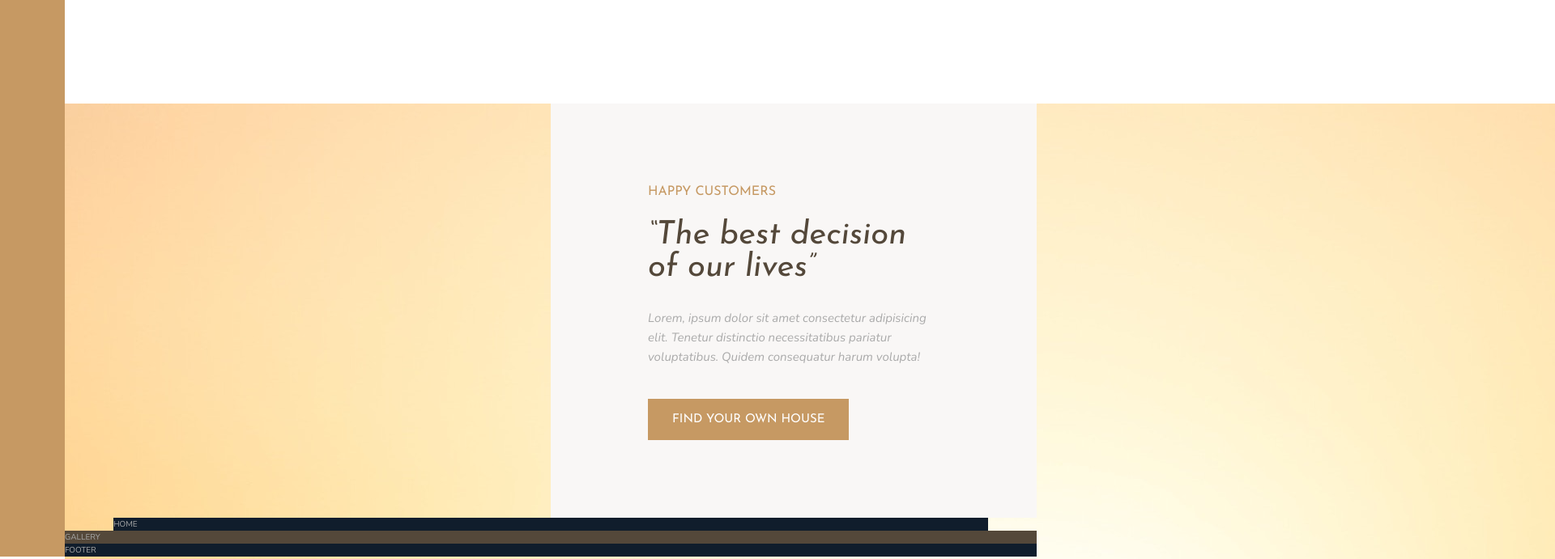
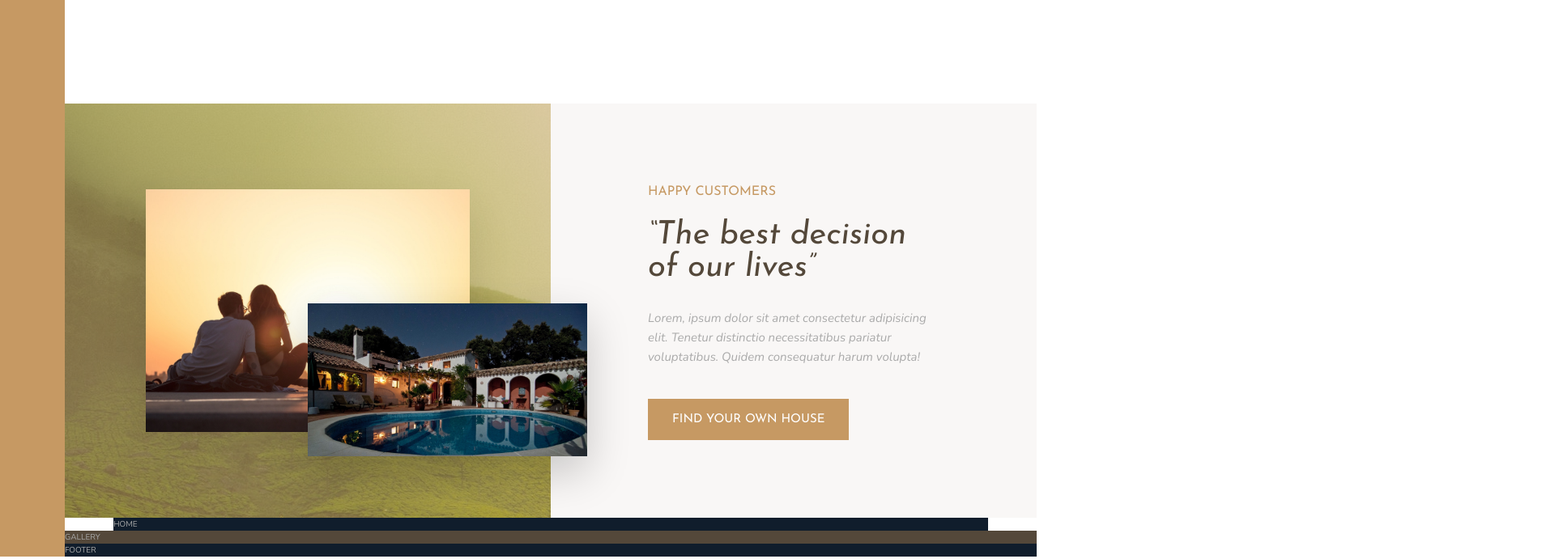
Before and after one commit to Mechack08/Nexter, a website: page index.html in a window 1280 px wide. Shown: the part 1180-1871 px from the top of the page at 81% size, 1920 px wide, since content can reach past the window. Drawn offline with nearby package versions, Linux system fonts and the light colour scheme; files that its build step writes are made by us from their sources.

Commit message:
Style first part Story Section

```diff
--- a/sass/_story.scss
+++ b/sass/_story.scss
@@ -2,6 +2,30 @@
   &__pictures {
     background-color: $color-primary;
     grid-column: full-start / col-end 4;
+
+    display: grid;
+    grid-template-columns: repeat(6, 1fr);
+    grid-template-rows: repeat(6, 1fr);
+    align-items: center;
+    background-image: linear-gradient(
+        rgba($color-primary, 0.5),
+        rgba($color-primary, 0.5)
+      ),
+      url(../img/back.jpg);
+  }
+
+  &__img--1 {
+    width: 100%;
+    grid-row: 2 / 6;
+    grid-column: 2 / 6;
+    box-shadow: 0 2rem 5rem rgba(0, 0, 0, 0.1);
+  }
+  &__img--2 {
+    width: 115%;
+    grid-row: 4 / 6;
+    grid-column: 4 / 7;
+    z-index: 10;
+    box-shadow: 0 2rem 5rem rgba(0, 0, 0, 0.2);
   }
 
   &__content {
```
